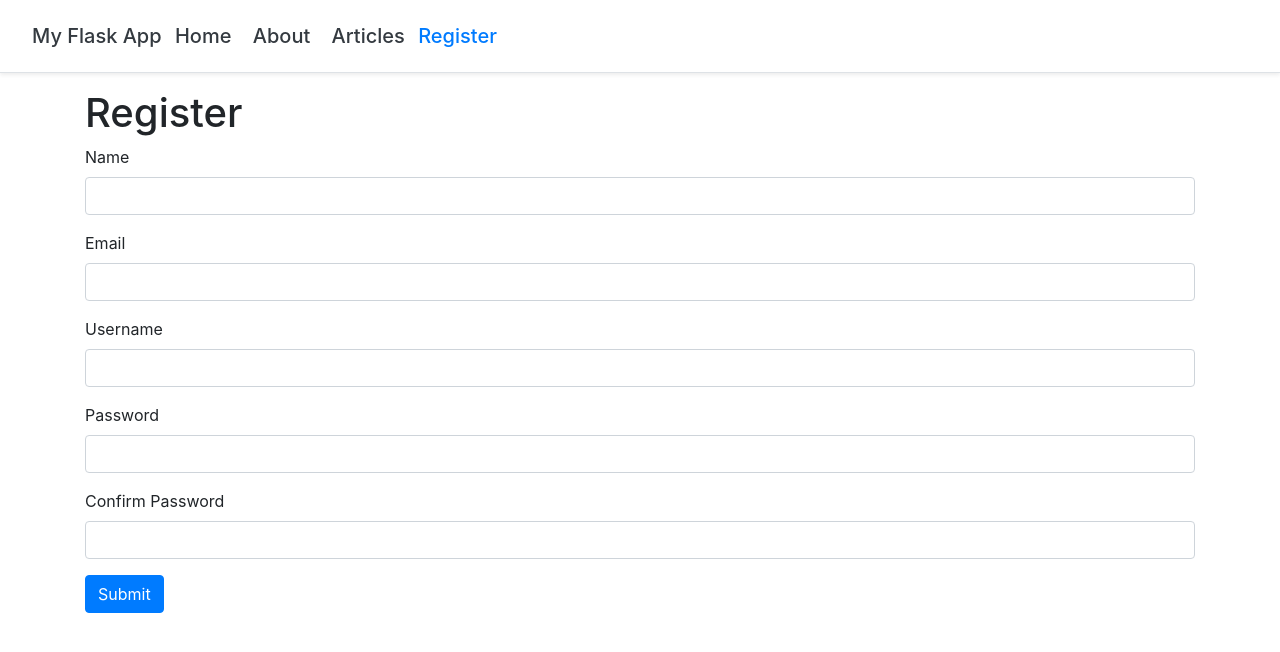
After one commit to devKiratu/my-flask-app, a Flask app: page /register in a window 1280 px wide. The commit adds this page. Shown: the top 652 px of the page. Run offline with Flask 2, Linux system fonts and the light colour scheme; some libraries are stand-ins or nearby versions.

Commit message:
add mysql and user registration

```diff
--- a/app.py
+++ b/app.py
@@ -1,7 +1,20 @@
-from flask import Flask, render_template
+from flask import Flask, render_template, flash, redirect, logging, url_for, session, request
 from data import Articles
+from flask_mysqldb import MySQL
+from wtforms import Form, StringField, TextAreaField, PasswordField, validators
+from passlib.hash import sha256_crypt
 
 app = Flask(__name__)
+
+#Config MySQL
+app.config['MYSQL_HOST'] = 'localhost'
+app.config['MYSQL_USER'] = 'root'
+app.config['MYSQL_PASSWORD'] = '123456'
+app.config['MYSQL_DB'] = 'myflaskapp'
+app.config['MYSQL_CURSORCLASS'] = 'DictCursor'
+
+# init MySQL
+mysql = MySQL(app)
 
 Articles = Articles()
 
@@ -21,7 +34,44 @@ def articles():
 def article(id):
   return render_template('article.html', id=id)
 
+class RegisterForm(Form):
+  name = StringField('Name', [validators.Length(min=1, max=50)])
+  username = StringField('Username', [validators.Length(min=4, max=25)])
+  email = StringField('Email', [validators.Length(min=6, max=50)])
+  password = PasswordField('Password', [
+    validators.DataRequired(),
+    validators.EqualTo('confirm', message='Passwords do not match')
+  ])
+  confirm = PasswordField('Confirm Password')
+
+@app.route('/register', methods=['GET', 'POST'])
+def register():
+  form = RegisterForm(request.form)
+  if request.method == 'POST' and form.validate():
+    name = form.name.data
+    email = form.email.data
+    username = form.username.data
+    password = sha256_crypt.encrypt(str(form.password.data))
+
+    # create cursor
+    cur = mysql.connection.cursor()
+
+    cur.execute("INSERT INTO users(name, email, username, password) VALUES(%s,%s,%s,%s)", (name, email, username, password))
+
+    # commit to DB
+    mysql.connection.commit()
+
+    #close connection
+    cur.close()
+
+    flash('Registration successful, proceed to log in', 'success')
+
+    return redirect(url_for('index'))
+
+  return render_template('register.html', form=form)
+
 
 
 if __name__ == '__main__':
+  app.secret_key='kiratu321'
   app.run(debug = True)
--- /dev/null
+++ b/templates/includes/_formhelpers.html
@@ -0,0 +1,4 @@
+{% macro render_field(field) %} {{ field.label }} {{ field(**kwargs)|safe }}
+{%if field.errors %} {% for error in field.errors %}
+<span class="help-inline">{{ error }}</span>
+{% endfor %} {%endif %} {% endmacro %}
--- /dev/null
+++ b/templates/includes/_messages.html
@@ -0,0 +1,4 @@
+{% with messages = get_flashed_messages(with_categories=true) %} {% if messages
+%} > {% for category, message in messages %}
+<div class="alert alert-{{ category }}">{{ message }}</div>
+{% endfor %} {% endif %} {% endwith %}
--- a/templates/includes/_navbar.html
+++ b/templates/includes/_navbar.html
@@ -8,5 +8,7 @@
 		<a class="p-2 text-dark" href="/">Home</a>
 		<a class="p-2 text-dark" href="/about">About</a>
 		<a class="p-2 text-dark" href="/articles">Articles</a>
+		<a class="nav-item" href="/register">Register</a>
+
 	</nav>
 </header>
--- a/templates/layout.html
+++ b/templates/layout.html
@@ -12,7 +12,9 @@
 	</head>
 	<body>
 		{% include 'includes/_navbar.html' %}
-		<div class="container">{%block body%} {%endblock%}</div>
+		<div class="container">
+			{% include 'includes/_messages.html' %} {%block body%} {%endblock%}
+		</div>
 		<script src="https://stackpath.bootstrapcdn.com/bootstrap/4.5.2/js/bootstrap.min.js"></script>
 		<script src="https://stackpath.bootstrapcdn.com/bootstrap/4.5.2/js/bootstrap.bundle.min.js"></script>
 	</body>
--- /dev/null
+++ b/templates/register.html
@@ -0,0 +1,22 @@
+{% extends 'layout.html' %} {%block body%}
+<h1>Register</h1>
+{% from 'includes/_formhelpers.html' import render_field %}
+<form method="POST" action="">
+	<div class="form-group">
+		{{render_field(form.name, class_="form-control")}}
+	</div>
+	<div class="form-group">
+		{{render_field(form.email, class_="form-control")}}
+	</div>
+	<div class="form-group">
+		{{render_field(form.username, class_="form-control")}}
+	</div>
+	<div class="form-group">
+		{{render_field(form.password, class_="form-control")}}
+	</div>
+	<div class="form-group">
+		{{render_field(form.confirm, class_="form-control")}}
+	</div>
+	<p><input type="submit" class="btn btn-primary" value="Submit" /></p>
+</form>
+{%endblock%}
```
Also changed, not shown: 1 other file.
